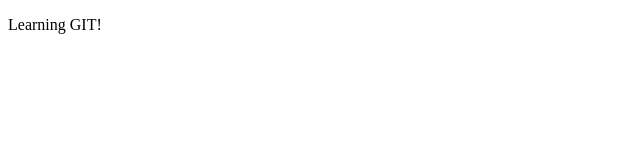
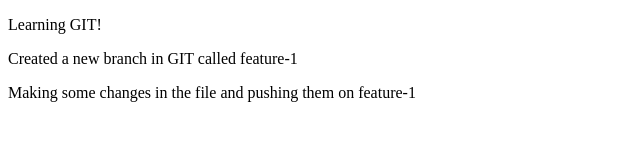
Before and after one commit to The-Knight-King/apnacollege-demo, a plain HTML site: page index.html in a window 1280 px wide. Shown: the whole page, without its empty margins (0-640 px from the left). Drawn offline with Linux system fonts and the light colour scheme.

Commit message:
Changed index.html and pushing on new branch

```diff
--- a/index.html
+++ b/index.html
@@ -7,5 +7,7 @@
 </head>
 <body>
     <p>Learning GIT!</p>
+    <p>Created a new branch in GIT called feature-1</p>
+    <p>Making some changes in  the file and pushing them on feature-1</p>
 </body>
 </html>
```
